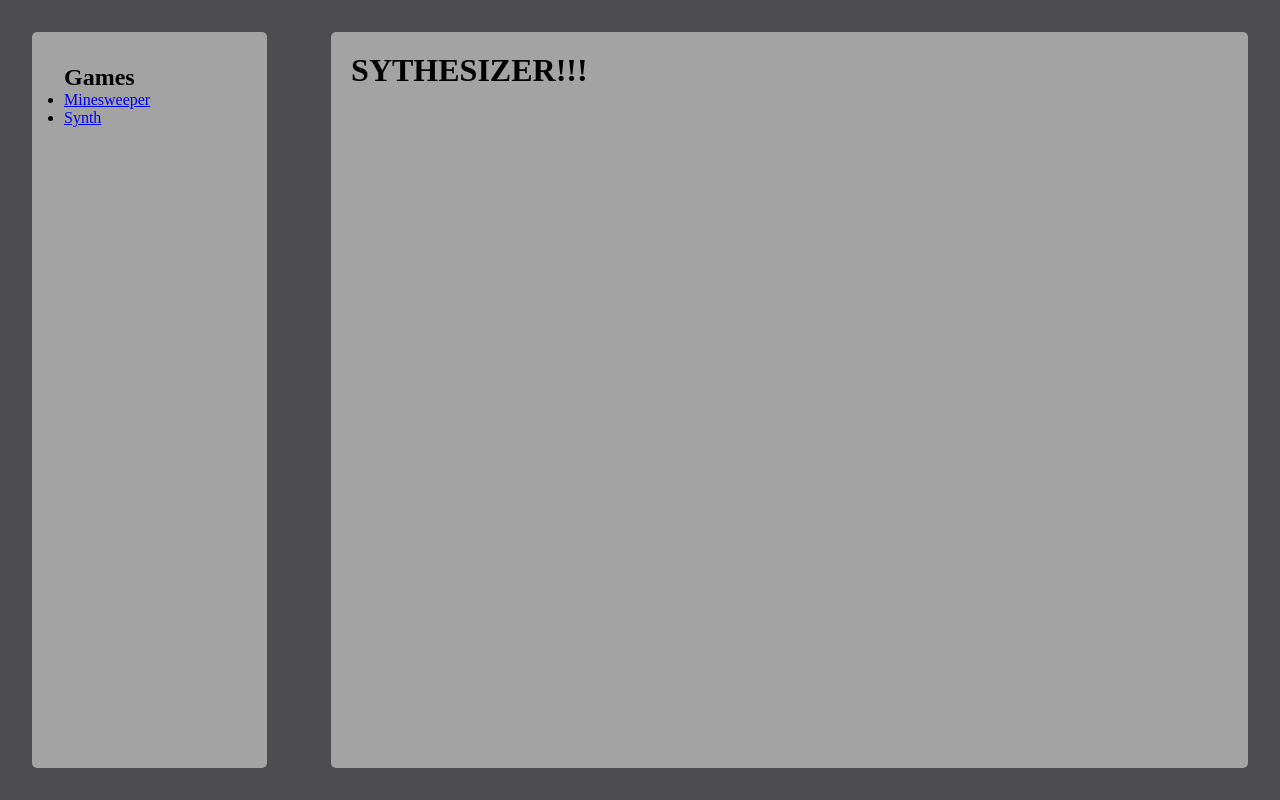
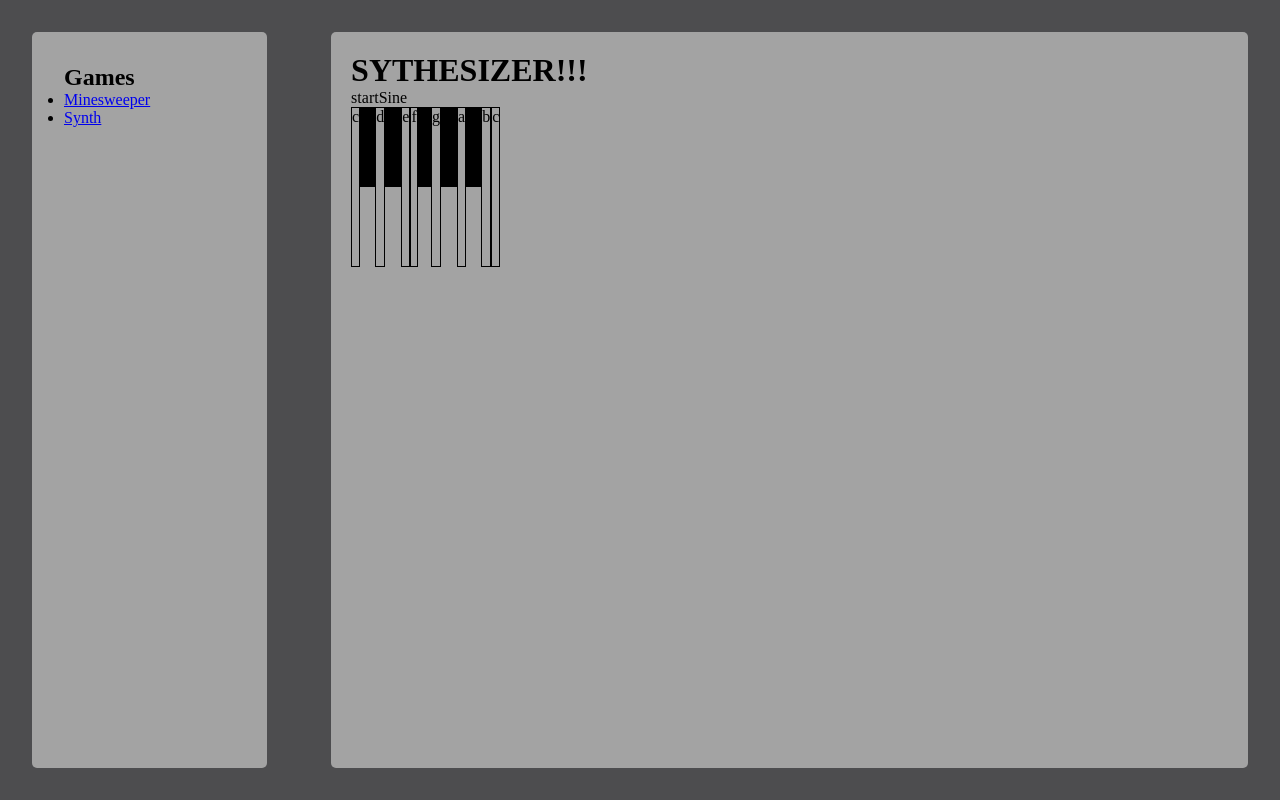
Before and after one commit to iamtimleonard/portfolio, a Next.js app: page /games/synth in a window 1280 px wide. Built offline with nearby package versions, Linux system fonts and the light colour scheme.

Commit message:
feat(games): first pass at synth

```diff
--- /dev/null
+++ b/app/games/synth/frequencies.ts
@@ -0,0 +1,15 @@
+export default {
+  a: { frequency: 523.2511, type: "white", key: "a", note: "c" }, //c
+  w: { frequency: 554.3653, type: "black", key: "w", note: "c#" }, //c#
+  s: { frequency: 587.3295, type: "white", key: "s", note: "d" }, //d
+  e: { frequency: 622.254, type: "black", key: "e", note: "d#" }, //d#
+  d: { frequency: 659.2551, type: "white", key: "d", note: "e" }, //e
+  f: { frequency: 698.4565, type: "white", key: "f", note: "f" }, //f
+  t: { frequency: 739.9888, type: "black", key: "t", note: "f#" }, //f#
+  g: { frequency: 783.9099, type: "white", key: "g", note: "g" }, //g
+  y: { frequency: 830.6094, type: "black", key: "y", note: "g#" }, //g#
+  h: { frequency: 880, type: "white", key: "h", note: "a" }, //a
+  u: { frequency: 932.3275, type: "black", key: "u", note: "a#" }, //a#
+  j: { frequency: 987.7666, type: "white", key: "j", note: "b" }, //b
+  k: { frequency: 1046.502, type: "white", key: "k", note: "c" }, //c
+};
--- a/app/games/synth/page.tsx
+++ b/app/games/synth/page.tsx
@@ -1,3 +1,75 @@
+"use client";
+
+import { useCallback, useEffect, useState } from "react";
+import frequencies from "./frequencies";
+import styles from "./synth.module.css";
+
+const audioContext = new AudioContext();
+const oscillator = new OscillatorNode(audioContext);
+const gain = new GainNode(audioContext, {
+  gain: 0,
+});
+oscillator.connect(gain);
+gain.connect(audioContext.destination);
+
+let timeout = setTimeout(() => {}, 0);
+
 export default function Page() {
-  return <h1>SYTHESIZER!!!</h1>;
+  const [synthType, setSynthType] = useState<OscillatorType>("sine");
+  const [started, setStarted] = useState<boolean>(false);
+  const [pressed, setPressed] = useState<string>("");
+  const handleKeyboardInput = useCallback((e: KeyboardEvent) => {
+    if (frequencies[e.key]) {
+      if (timeout) clearTimeout(timeout);
+      oscillator.frequency.value = frequencies[e.key].frequency;
+      gain.gain.linearRampToValueAtTime(0.75, 0.5);
+      timeout = setTimeout(() => {
+        gain.gain.linearRampToValueAtTime(0, 1);
+      }, 1000);
+      setPressed(e.key);
+      setTimeout(() => setPressed(""), 1000);
+    }
+    return;
+  }, []);
+
+  useEffect(() => {
+    document.addEventListener("keydown", (e) => handleKeyboardInput(e), false);
+  }, []);
+  return (
+    <div className={styles.container}>
+      <h1>SYTHESIZER!!!</h1>
+      {!started && (
+        <button
+          onClick={() => {
+            oscillator.start();
+            setStarted(true);
+          }}
+        >
+          start
+        </button>
+      )}
+      <select
+        name="wave"
+        onChange={(e) => {
+          oscillator.type = e.target.value as OscillatorType;
+          setSynthType(e.target.value as OscillatorType);
+        }}
+      >
+        <option value="sine">Sine</option>
+        <option value="square">Square</option>
+        <option value="sawtooth">Sawtooth</option>
+        <option value="triangle">Triangle</option>
+      </select>
+      <div className={styles.keyboard}>
+        {Object.values(frequencies).map(({ key, frequency, note, type }) => (
+          <div
+            className={`${styles[type]} ${pressed === key && styles.pressed}`}
+            key={frequency}
+          >
+            {note}
+          </div>
+        ))}
+      </div>
+    </div>
+  );
 }
--- /dev/null
+++ b/app/games/synth/synth.module.css
@@ -0,0 +1,21 @@
+.white {
+  border: 1px solid black;
+}
+
+.black {
+  background-color: black;
+  height: 50%;
+}
+
+.keyboard {
+  display: flex;
+  height: 100%;
+}
+
+.container {
+  height: 10rem;
+}
+
+.pressed {
+  background-color: blue;
+}
```
